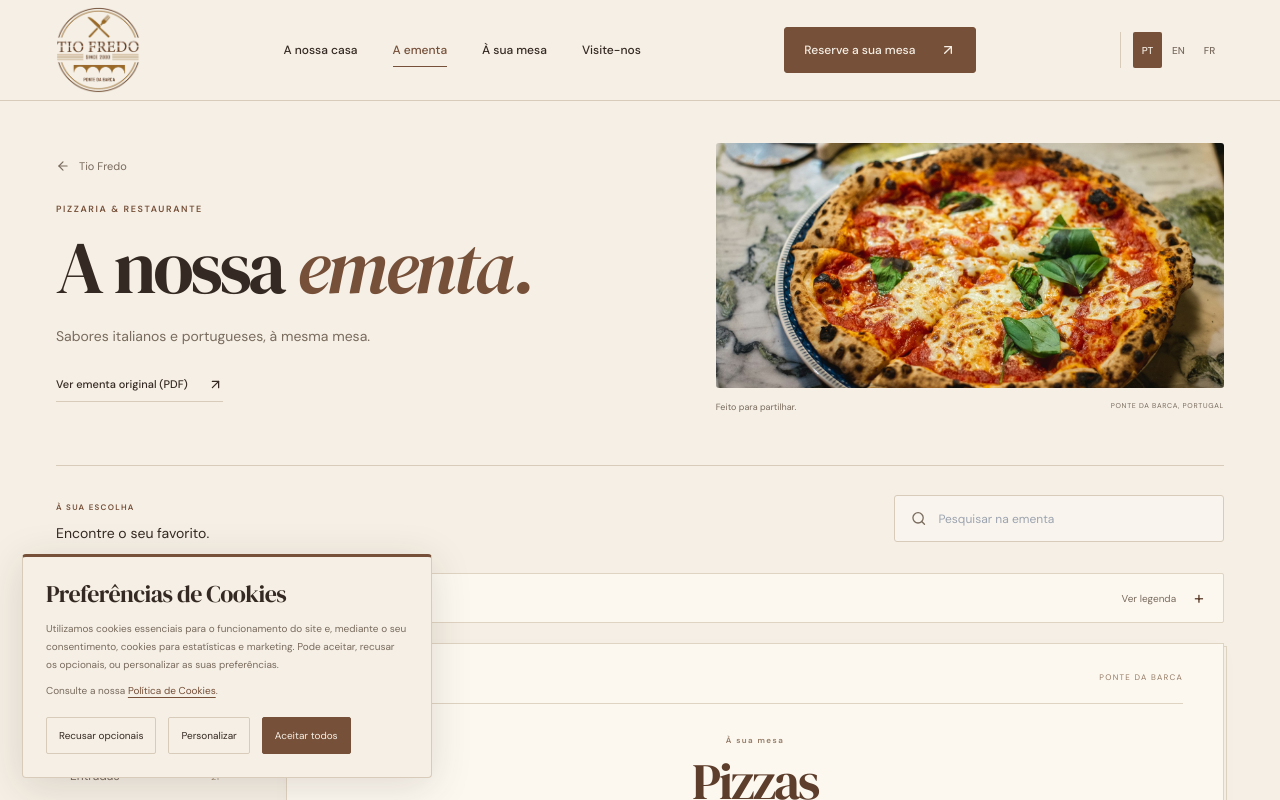
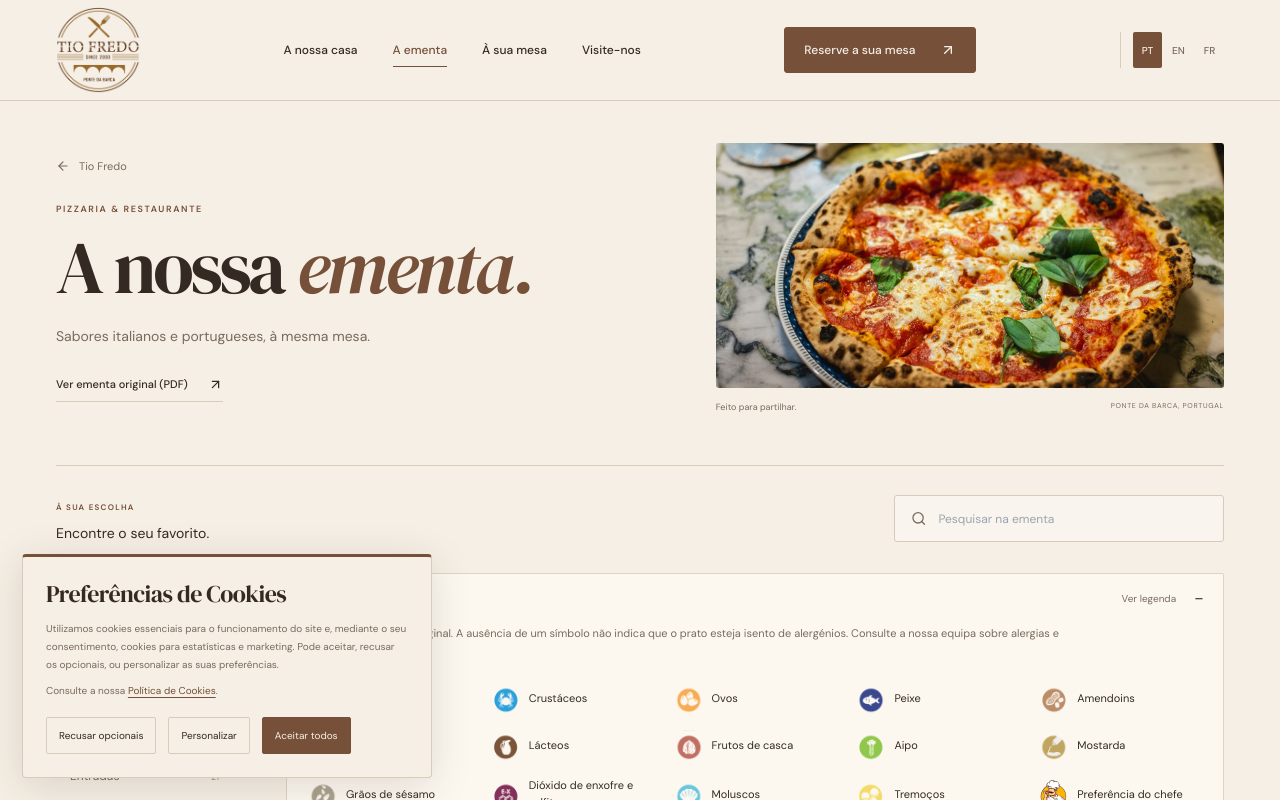
Before and after one commit to frocha1012/tiofredo, a React (Vite) app: page /menu in a window 1280 px wide. Shown: the top 800 px of the page. Built offline with nearby package versions, Linux system fonts and the light colour scheme.

Commit message:
allergy bar open by default

```diff
--- a/components/menu/AllergenLegend.tsx
+++ b/components/menu/AllergenLegend.tsx
@@ -4,7 +4,7 @@ import AllergenIcon from './AllergenIcon'
 
 export default function AllergenLegend() {
   const { t } = useLanguage()
-  return <details className="menu-allergen-legend">
+  return <details className="menu-allergen-legend" open>
     <summary><span>{t('Alergénios e símbolos')}</span><span className="menu-legend-hint">{t('Ver legenda')}</span></summary>
     <div className="menu-legend-content">
       <p>{t('Símbolos da ementa original. A ausência de um símbolo não indica que o prato esteja isento de alergénios. Consulte a nossa equipa sobre alergias e intolerâncias.')}</p>
```
